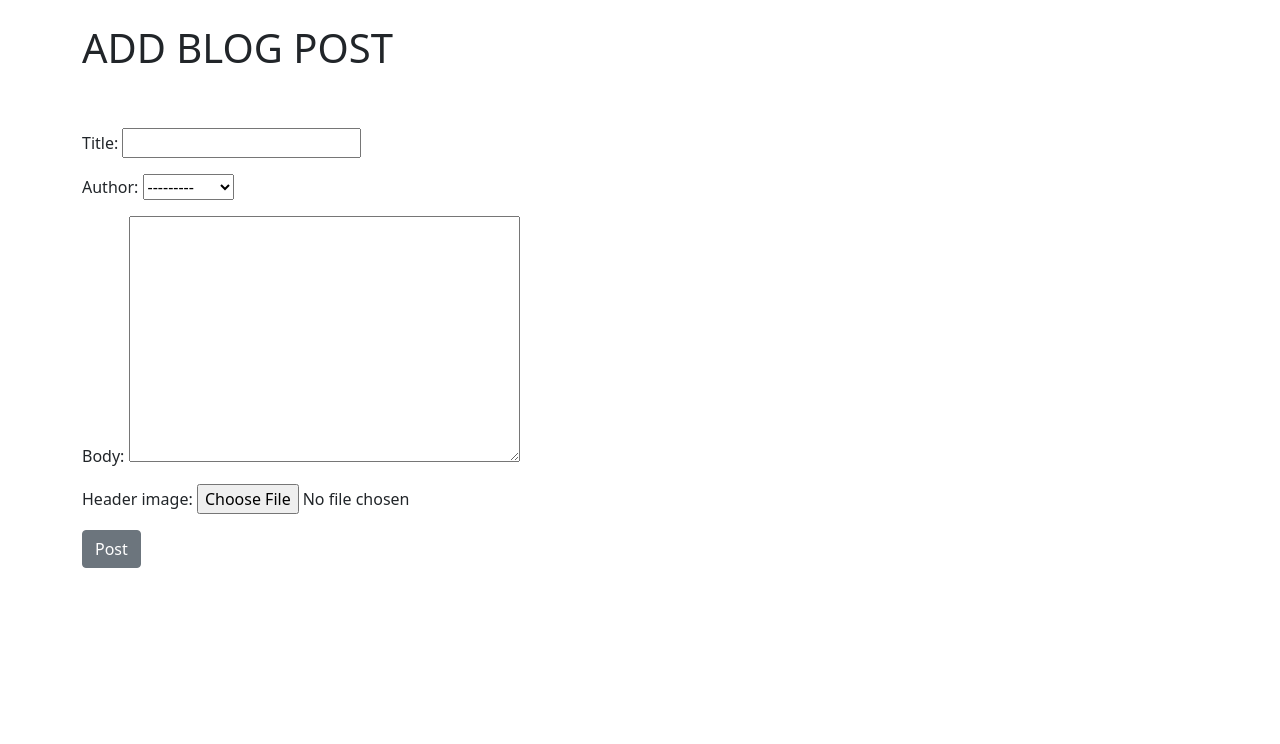
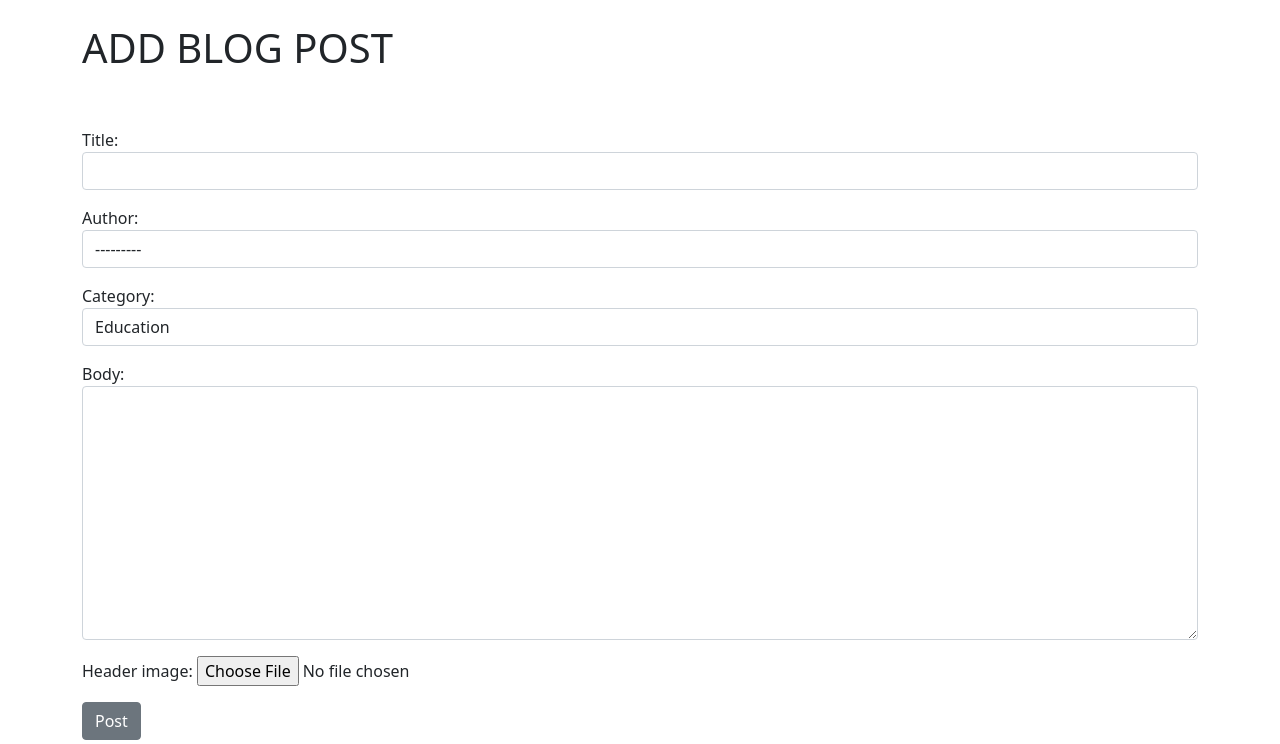
Before and after one commit to dishankkalra23/blog-website, a Django app: page /add_post/ in a window 1280 px wide. Shown: the part 56-800 px from the top of the page. Run offline with Django 3.2, Linux system fonts and the light colour scheme; a user stored in the database is signed in; data comes from the database, SQL or seed files in the repository; both versions use the stored data as it was after the commit.

Commit message:
Updated Project

```diff
--- a/caps_project/blog_app/admin.py
+++ b/caps_project/blog_app/admin.py
@@ -1,6 +1,7 @@
 from django.contrib import admin
-from .models import Post
+from .models import Post, Category
 
 # Register your models here.
 
 admin.site.register(Post)
+admin.site.register(Category)
--- /dev/null
+++ b/caps_project/blog_app/forms.py
@@ -0,0 +1,31 @@
+from django import forms
+from .models import Post, Category
+
+
+# choice = Category.objects.all().values_list('name', 'name')
+
+
+class PostForm(forms.ModelForm):
+    class Meta:
+        model = Post
+        fields = ('title', 'author', 'category', 'body', 'header_image')
+
+        choice_list = [('education', 'Education'), ('fashion', 'Fashion'), ('lifestyle', 'Lifestyle'),
+                       ('spirituality', 'Spirituality'), ('food', 'Food')]
+        widgets = {
+            'title': forms.TextInput(attrs={'class': 'form-control'}),
+            'author': forms.Select(attrs={'class': 'form-control', 'value': '', 'id': 'pass', 'type': 'hidden'}),
+            'category': forms.Select(choices=choice_list, attrs={'class': 'form-control'}),
+            'body': forms.Textarea(attrs={'class': 'form-control'}),
+        }
+
+
+class EditForm(forms.ModelForm):
+    class Meta:
+        model = Post
+        fields = ('title', 'body')
+
+        widgets = {
+            'title': forms.TextInput(attrs={'class': 'form-control'}),
+            'body': forms.Textarea(attrs={'class': 'form-control'}),
+        }
--- a/caps_project/blog_app/models.py
+++ b/caps_project/blog_app/models.py
@@ -4,18 +4,18 @@ from django.urls import reverse
 from datetime import datetime, date
 
 
-# class Category(models.Model):
-#     name = models.CharField(max_length=255)
-#
-#     def __str__(self):
-#         return self.name
-#
-#     def get_absolute_url(self):
-#         """
-#         get_absolute_url: After updating/editing/adding blog takes back to home.url
-#         return: home page
-#         """
-#         return reverse('home')
+class Category(models.Model):
+    name = models.CharField(max_length=255)
+
+    def __str__(self):
+        return self.name
+
+    def get_absolute_url(self):
+        """
+        get_absolute_url: After updating/editing/adding blog takes back to home.url
+        return: home page
+        """
+        return reverse('home')
 
 
 # Create your models here.
@@ -27,7 +27,7 @@ class Post(models.Model):
 
     # Uploading images in automatically generated directories 'images/'
     header_image = models.ImageField(null=True, blank=True, upload_to="images/")
-    # category = models.CharField(max_length=255, default='uncategorised')
+    category = models.CharField(max_length=255)
 
     def __str__(self):
         return self.title + '|' + str(self.author)
--- a/caps_project/blog_app/templates/add_post.html
+++ b/caps_project/blog_app/templates/add_post.html
@@ -9,14 +9,21 @@
 
 
         <form method="POST" enctype="multipart/form-data">
-            {% csrf_token %}
+            <div class="form-group">
+                {% csrf_token %}
 
-            <!-- Using django's form to make create blog post form !-->
+                <!-- Using django's form to make create blog post form !-->
+                {{ form.as_p }}
+                <button class="btn btn-secondary">Post</button>
 
-            {{ form.as_p }}
-            <button class="btn btn-secondary">Post</button>
+            </div>
 
+            <script>
 
+                var name = '{{ user.id }}';
+                document.getElementById('pass').placeholder = name;
+
+            </script>
         </form>
 
     {% else %}
--- a/caps_project/blog_app/templates/delete_post.html
+++ b/caps_project/blog_app/templates/delete_post.html
@@ -9,6 +9,7 @@
             <hr>
             <br>
 
+            <div class="form-group">
                 <form method="POST">
                     {% csrf_token %}
 
@@ -26,6 +27,7 @@
 
 
                 </form>
+            </div>
         {% else %}
             <strong>You can't delete other's blog</strong>
         {% endif %}
--- a/caps_project/blog_app/templates/update_post.html
+++ b/caps_project/blog_app/templates/update_post.html
@@ -8,7 +8,7 @@
         {% if user.id == post.author_id %}
             <h1>Edit YOUR BLOG</h1>
             <br><br>
-
+            <div class="form-group">
                 <form method="POST">
                     {% csrf_token %}
 
@@ -19,6 +19,8 @@
 
 
                 </form>
+
+            </div>
         {% else %}
             <strong>You can't update others blog</strong>
 
--- a/caps_project/blog_app/views.py
+++ b/caps_project/blog_app/views.py
@@ -1,6 +1,7 @@
 from django.shortcuts import render
 from django.views.generic import ListView, DetailView, CreateView, UpdateView, DeleteView
 from .models import Post
+from .forms import PostForm, EditForm
 from django.urls import reverse_lazy
 
 
@@ -19,14 +20,17 @@ class ArticleDetailView(DetailView):
 
 class AddPostView(CreateView):
     model = Post
+    form_class = PostForm
     template_name = 'add_post.html'
-    fields = ('title', 'author', 'body', 'header_image')
+    # fields = ('title', 'author', 'body', 'header_image')
+
 
 
 class UpdatePostView(UpdateView):
     model = Post
     template_name = 'update_post.html'
-    fields = ('title', 'body')
+    form_class = EditForm
+    # fields = ('title', 'body')
 
 
 class DeletePostView(DeleteView):
--- a/caps_project/user_auth/templates/registration/register.html
+++ b/caps_project/user_auth/templates/registration/register.html
@@ -6,6 +6,7 @@
     <h1>REGISTER</h1>
     <br><br>
 
+    <div class="form-group">
     <form method="POST">
         {% csrf_token %}
 
@@ -14,7 +15,6 @@
         {{ form.as_p }}
         <button class="btn btn-secondary">Register</button>
 
-
     </form>
-
+    </div>
 {% endblock %}
```
Also changed, not shown: caps_project/blog_app/migrations/0004_auto_20210429_1239.py (added), caps_project/blog_app/migrations/0005_auto_20210501_1642.py (added), caps_project/blog_app/migrations/0006_auto_20210501_1751.py (added), caps_project/blog_app/migrations/0007_alter_post_category.py (added), caps_project/db.sqlite3, caps_project/media/images/image1_H5U7Gqf.jpg (added), caps_project/media/images/java.png (added), caps_project/media/images/java_tiC5YvW.png (added). Lines whose indentation alone changed are shown as unchanged.
